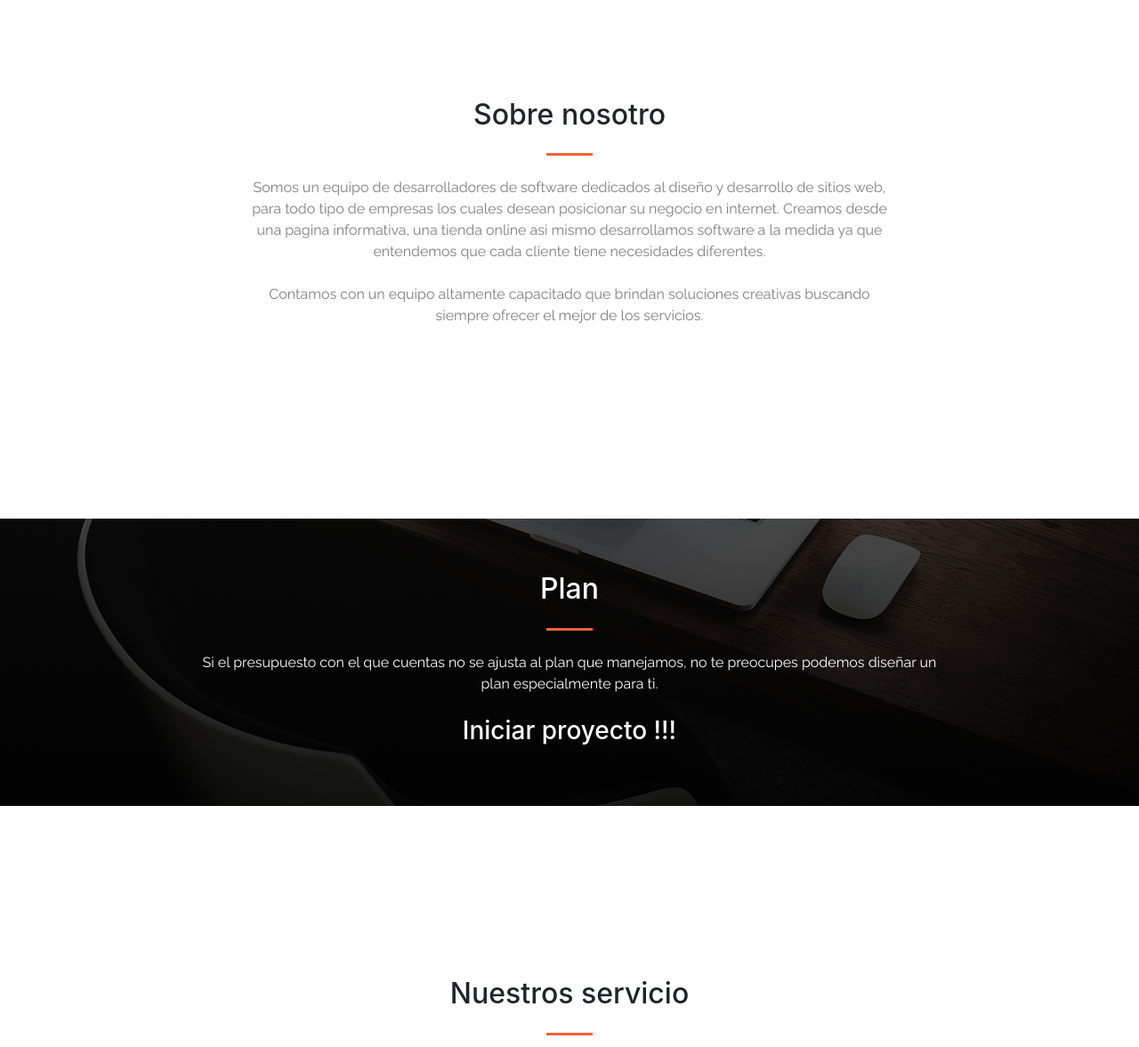
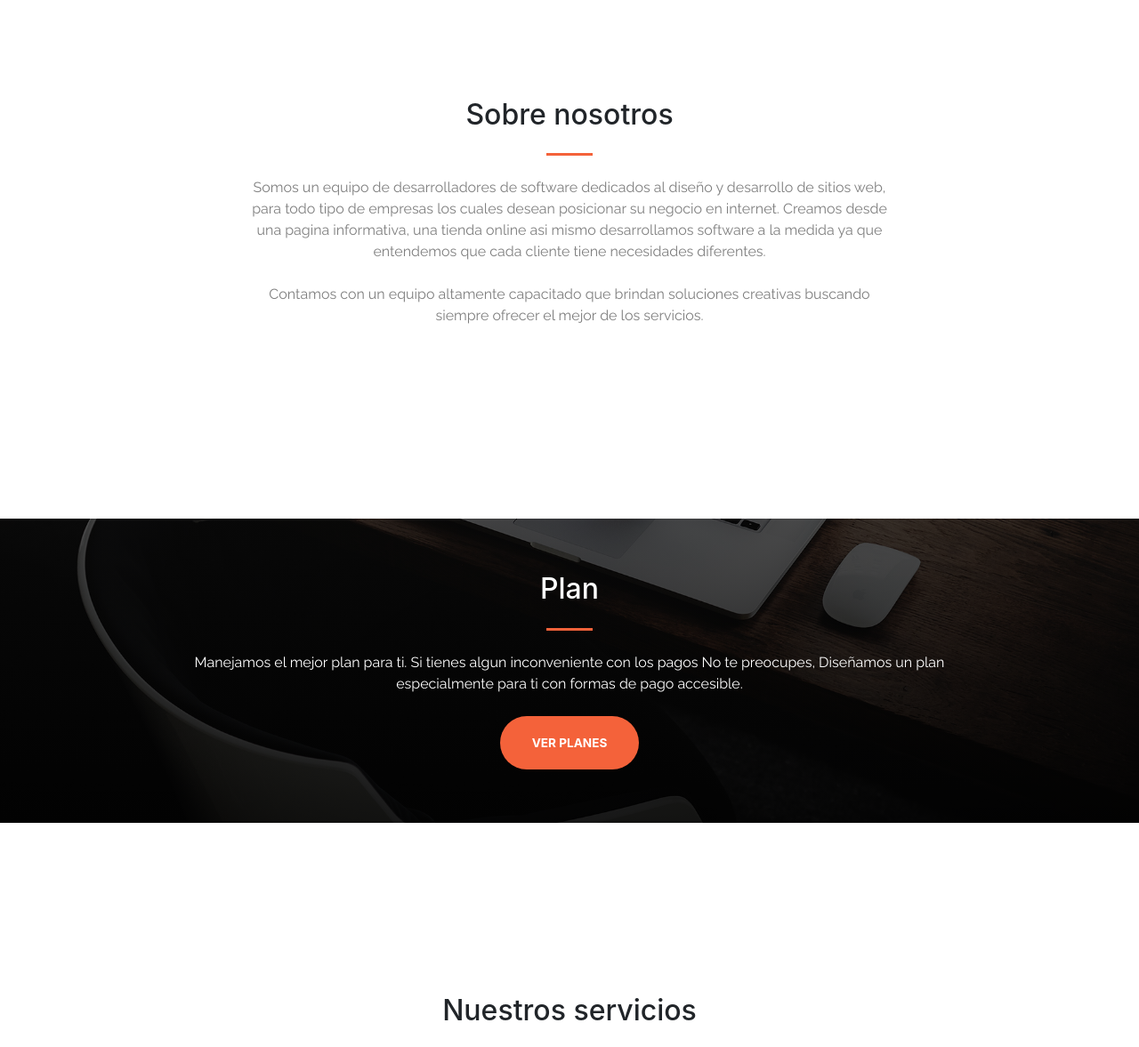
Before and after one commit to jesse7349/pagina, a plain HTML site: page index.html in a window 1280 px wide. Shown: the part 802-1979 px from the top of the page at 89% size. Drawn offline with nearby package versions, Linux system fonts and the light colour scheme.

Commit message:
Update index.html

```diff
--- a/index.html
+++ b/index.html
@@ -57,7 +57,7 @@
             <div class="container">
                 <div class="row justify-content-center">
                     <div class="col-lg-8 text-center mt-0">
-                        <h2 class="text-center mt-0">Sobre nosotro</h2>
+                        <h2 class="text-center mt-0">Sobre nosotros</h2>
                         <hr class="divider my-4" />
                         <p class="text-black-50 mb-4">Somos un equipo de desarrolladores de software dedicados al diseño y desarrollo de sitios web, para todo tipo de empresas los cuales desean posicionar su negocio en internet. Creamos desde una pagina informativa, una tienda online asi mismo desarrollamos software a la medida ya que entendemos que cada cliente tiene necesidades diferentes.<br><br>
 
@@ -74,10 +74,9 @@
                     <div class="col-lg-8 text-center mb-0">
                         <h2 class="text-center mt-0 text-white">Plan</h2>
                         <hr class="divider my-4" />
-                        <p class="mb-4 text-white" > Si el presupuesto con el que cuentas no se ajusta al plan que manejamos, no te preocupes podemos diseñar un plan especialmente para ti.</p>
-
-                        <h3 class="text-white">Iniciar proyecto !!!</h3>
-                        <!-- <a class="btn btn-success btn-xl js-scroll-trigger" href="#services">Empezar!</a> -->
+                        <p class="mb-4 text-white" > Manejamos el mejor plan para ti. Si tienes algun inconveniente con los pagos No te preocupes, Diseñamos un plan especialmente para ti con formas de pago accesible.
+                        </p>
+                        <a class="btn btn-primary btn-xl js-scroll-trigger" href="#pricing">Ver planes</a>
                     </div>
                 </div>
             </div>
@@ -85,7 +84,7 @@
         <!-- Services-->
         <section class="page-section" id="services">
             <div class="container servic">
-                <h2 class="text-center mt-0">Nuestros servicio</h2>
+                <h2 class="text-center mt-0">Nuestros servicios</h2>
                 <hr class="divider my-4" />
                 <div class="row">
                     <div class="col-lg-3 col-md-6 text-center">
@@ -119,6 +118,8 @@
                 </div>
             </div>
         </section>
+
+
         <!-- Portfolio-->
         <div id="portfolio">
             <div class="container-fluid p-0">
```
